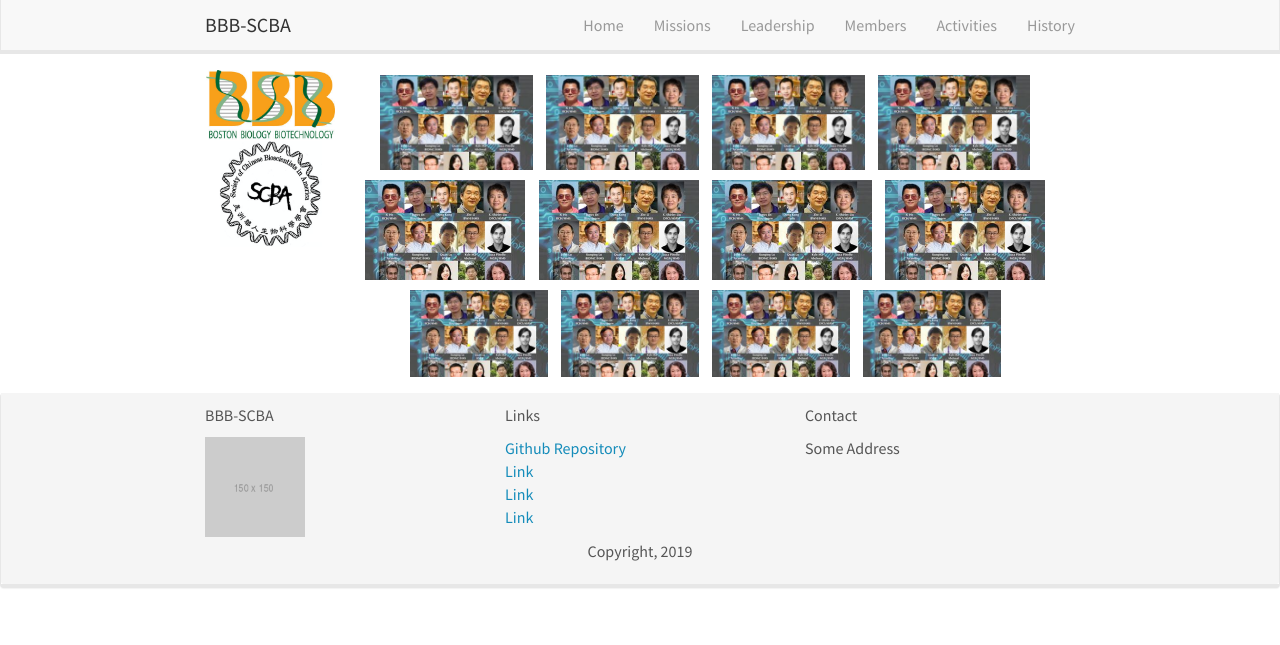
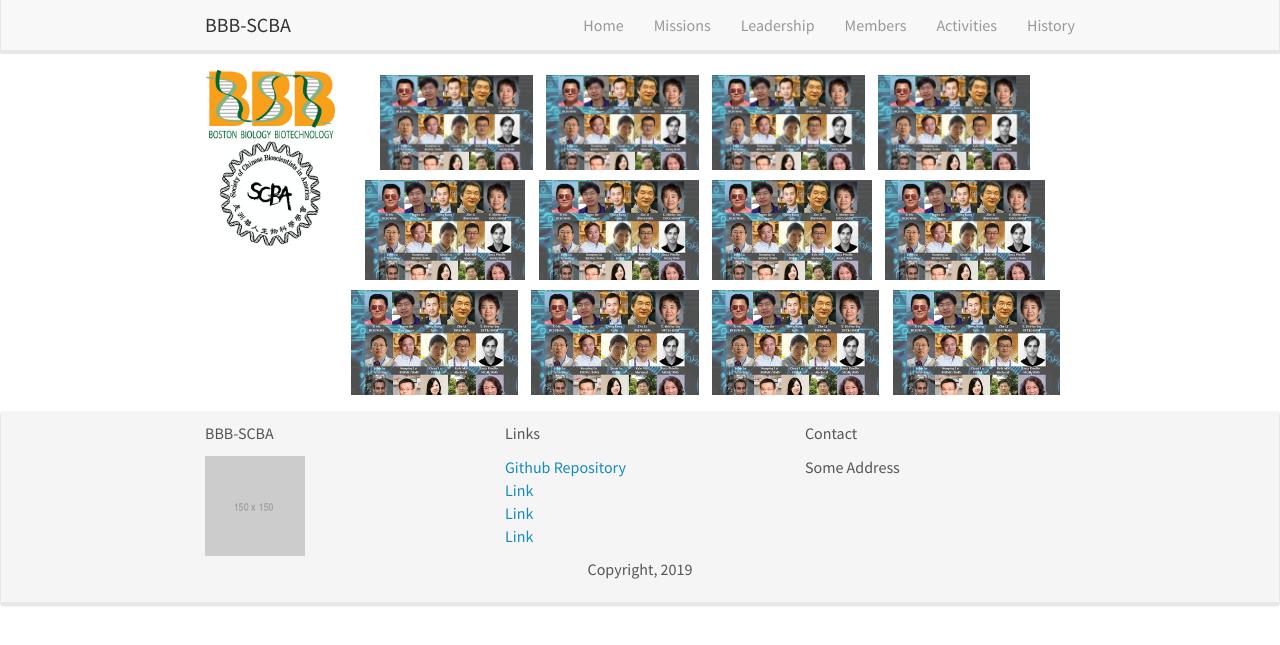
Before and after one commit to bbb-scba/bbb-scba.github.io, a Jekyll site: the page built from home.md, in a window 1280 px wide. Shown: the top 645 px of the page. Built offline with Jekyll 4.4.1, drawn with Linux system fonts in a browser that asks for light colours; nearby versions of some CDN libraries.

Commit message:
Update home.md

```diff
--- a/home.md
+++ b/home.md
@@ -27,10 +27,10 @@ permalink: /
 <img src="images/slider/flyer_v9.jpg" style="width:23%; height:23%; padding: 5px;">
 <img src="images/slider/flyer_v9.jpg" style="width:23%; height:23%; padding: 5px;">
 <img src="images/slider/flyer_v9.jpg" style="width:23%; height:23%; padding: 5px;">
-<img src="images/slider/flyer_v9.jpg" style="width:20%; height:20%; padding: 5px;">
-<img src="images/slider/flyer_v9.jpg" style="width:20%; height:20%; padding: 5px;">
-<img src="images/slider/flyer_v9.jpg" style="width:20%; height:20%; padding: 5px;">
-<img src="images/slider/flyer_v9.jpg" style="width:20%; height:20%; padding: 5px;">
+<img src="images/slider/flyer_v9.jpg" style="width:24%; height:24%; padding: 5px;">
+<img src="images/slider/flyer_v9.jpg" style="width:24%; height:24%; padding: 5px;">
+<img src="images/slider/flyer_v9.jpg" style="width:24%; height:24%; padding: 5px;">
+<img src="images/slider/flyer_v9.jpg" style="width:24%; height:24%; padding: 5px;">
 </p>
 
 </div>
```
